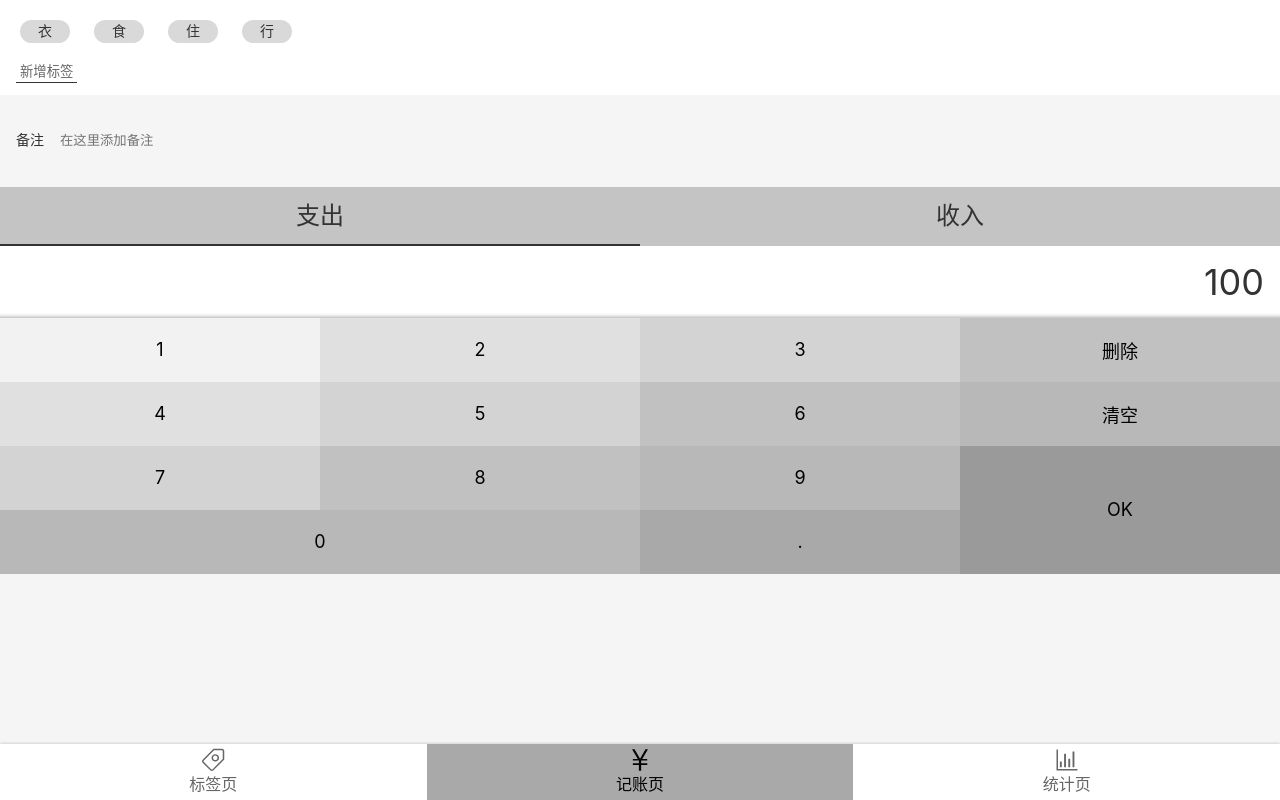
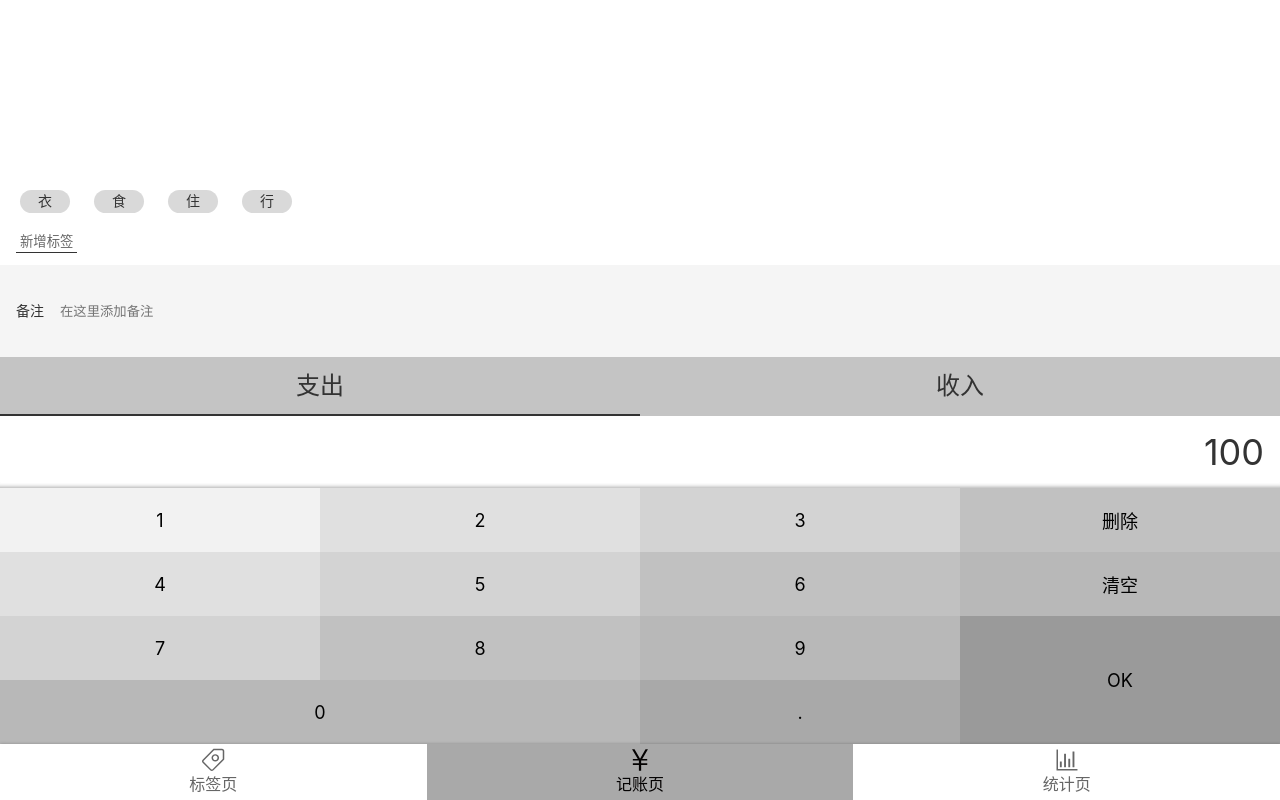
Before and after one commit to BOBOlife/life-memory-react, a React app: page /#/money in a window 1280 px wide. Built offline with nearby package versions, Linux system fonts and the light colour scheme.

Commit message:
Money.tsx UI 完成

```diff
--- a/src/components/Layout.tsx
+++ b/src/components/Layout.tsx
@@ -11,13 +11,13 @@
   flex-grow: 1;
   overflow: auto;
 `;
-type Props = {
-  children: any;
-};
-const Layout = (props: Props) => {
+// type Props = {
+//   children: any;
+// };
+const Layout = (props: any) => {
   return (
     <Wrapper>
-      <Main>
+      <Main className={props.className}>
         {props.children}
       </Main>
       <Nav />
--- a/src/views/Money.tsx
+++ b/src/views/Money.tsx
@@ -5,7 +5,12 @@
 
 const TagsSection = styled.section`
  background: #ffffff;
- padding:12px 16px;
+  flex-grow: 1;
+  display: flex;
+  flex-direction: column;
+  justify-content: flex-end;
+  align-items: flex-start;
+  padding:12px 16px;
  > ol { margin: 0 -12px;
     > li {
       background: #D9D9D9; border-radius: 18px; display:inline-block;
@@ -111,10 +116,14 @@
   }
 `;
 
+const MyLayout = styled(Layout)`
+  display: flex;
+  flex-direction: column;
+`
 
 function Money() {
   return (
-    <Layout>
+    <MyLayout>
       <TagsSection>
         <TagList>
           <li>衣</li>
@@ -155,7 +164,7 @@
           <button className="dot">.</button>
         </div>
       </NumberPadSection>
-    </Layout>
+    </MyLayout>
   );
 }
 
```
